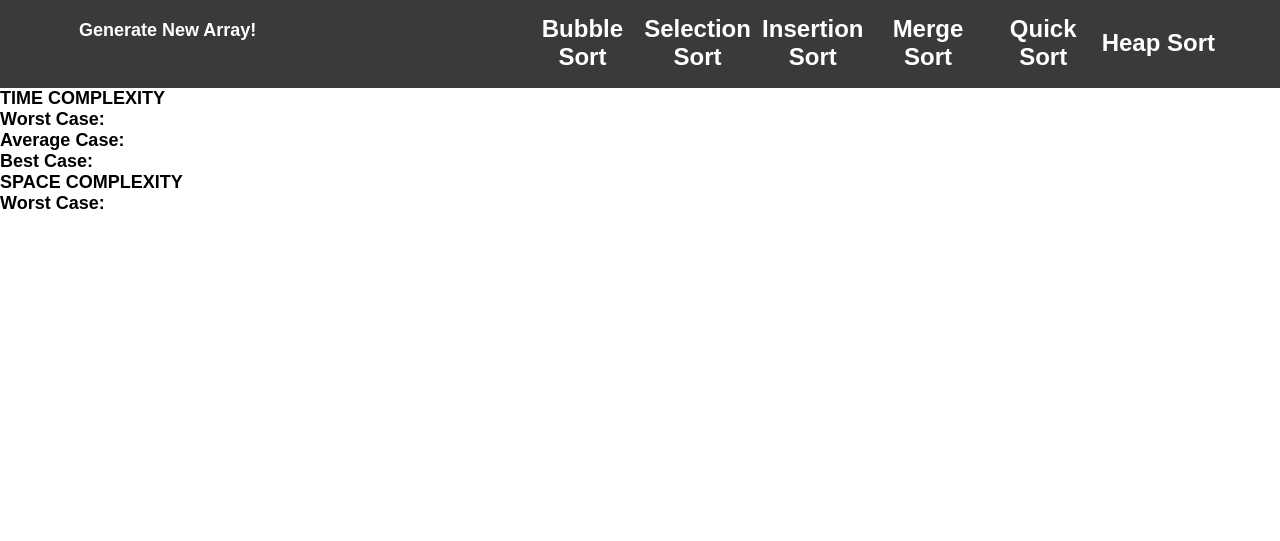
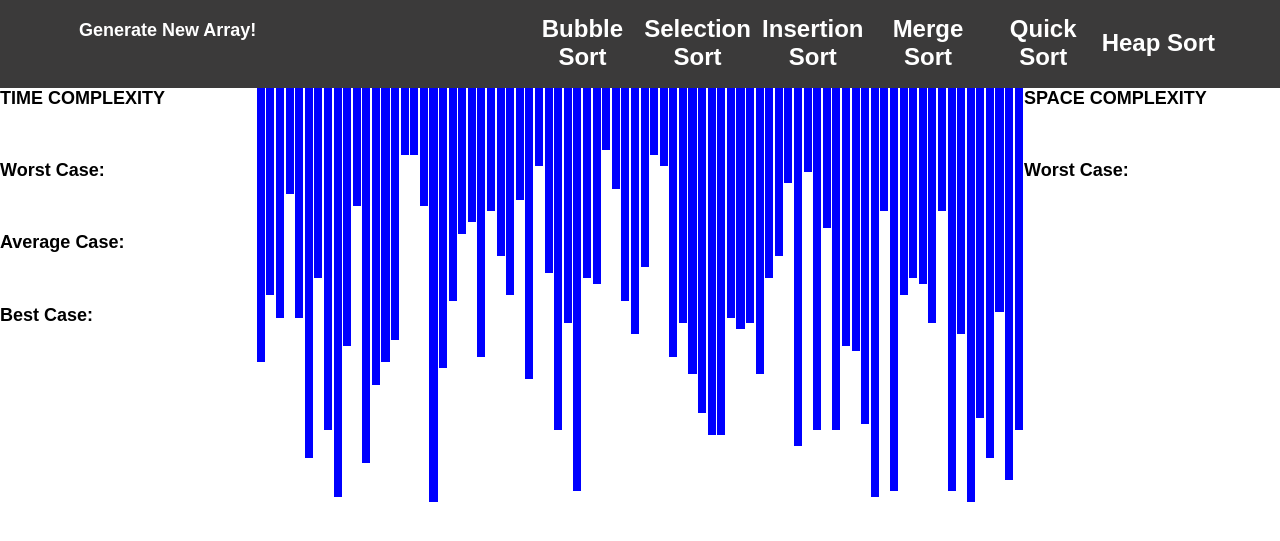
Before and after one commit to animeshbhakat/SortingVisualizer, a plain HTML site: page index.html in a window 1280 px wide. Shown: the part 99-640 px from the top of the page. Drawn offline with Linux system fonts and the light colour scheme.

Commit message:
implemented container section using css and js

```diff
--- a/css/style.css
+++ b/css/style.css
@@ -88,3 +88,63 @@ nav .header_right .algos button:hover{
     background-color: blue;
     cursor: pointer;
 }
+
+
+
+
+
+
+
+
+
+
+
+
+
+
+
+
+
+
+section {
+    display: grid;
+    grid-template-columns: 20% 60% 20%;
+}
+
+section .Complexity_Containers {
+    margin-top: 20%;
+}
+
+section .Complexity_Containers .Pair_Definations{
+    margin-top: 20%;
+}
+
+section .Complexity_Containers .Pair_Definations p{
+    display: inline;
+}
+
+section #Info_Cont1 {
+    padding: 20% 10%;
+}
+
+section #Info_Cont1 h3{
+    text-decoration: underline;
+}
+
+section #array_container{
+    display: flex;
+    width: 100%;
+    height: 70vh;
+}
+
+section #Info_Cont2{
+    padding: 20% 10%;
+}
+
+section #Info_Cont2 h3{
+    text-decoration: underline;
+}
+
+.hide{
+    display: none;
+}
--- a/scripts/main.js
+++ b/scripts/main.js
@@ -0,0 +1,33 @@
+var inp_as = document.getElementById('a_size'), array_size = inp_as.value;
+var inp_gen = document.getElementById("a_generate");
+var inp_aspeed = document.getElementById("a_speed");
+var butts_algos = document.querySelectorAll(".algos button");
+
+var div_sizes =[];
+var divs =[];
+var margin_size;
+var cont = document.getElementById("array_container");
+cont.style = "flex-direction: row";
+
+inp_gen.addEventListener("click", generate_array);
+inp_as.addEventListener("input", update_array_size);
+
+function generate_array(){
+
+    cont.innerHTML="";
+
+    for(var i=0; i<array_size; i++){
+        div_sizes[i] = Math.floor(Math.random() * 0.5 * (inp_as.max - inp_as.min)) + 10;
+        divs[i] = document.createElement("div");
+        cont.appendChild(divs[i]);
+        margin_size= 0.1;
+        divs[i].style = " margin: 0% " + margin_size + "%; background-color: blue; width:" + (100/array_size-(2*margin_size)) + "%; height:" + (div_sizes[i]) + "%;";
+    }
+}
+
+function update_array_size(){
+    array_size = inp_as.value;
+    generate_array();
+}
+
+window.onload = update_array_size();
```
